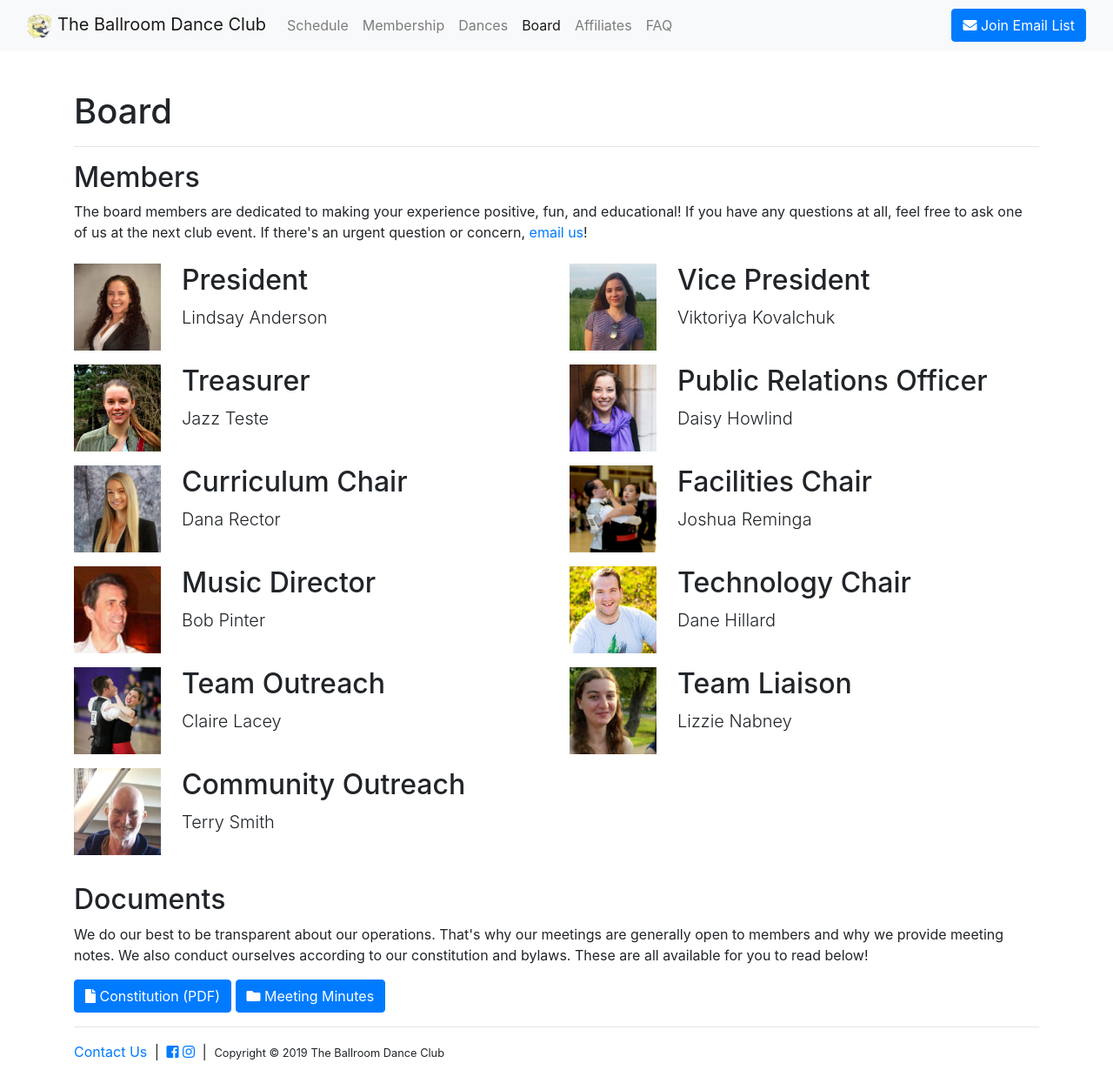
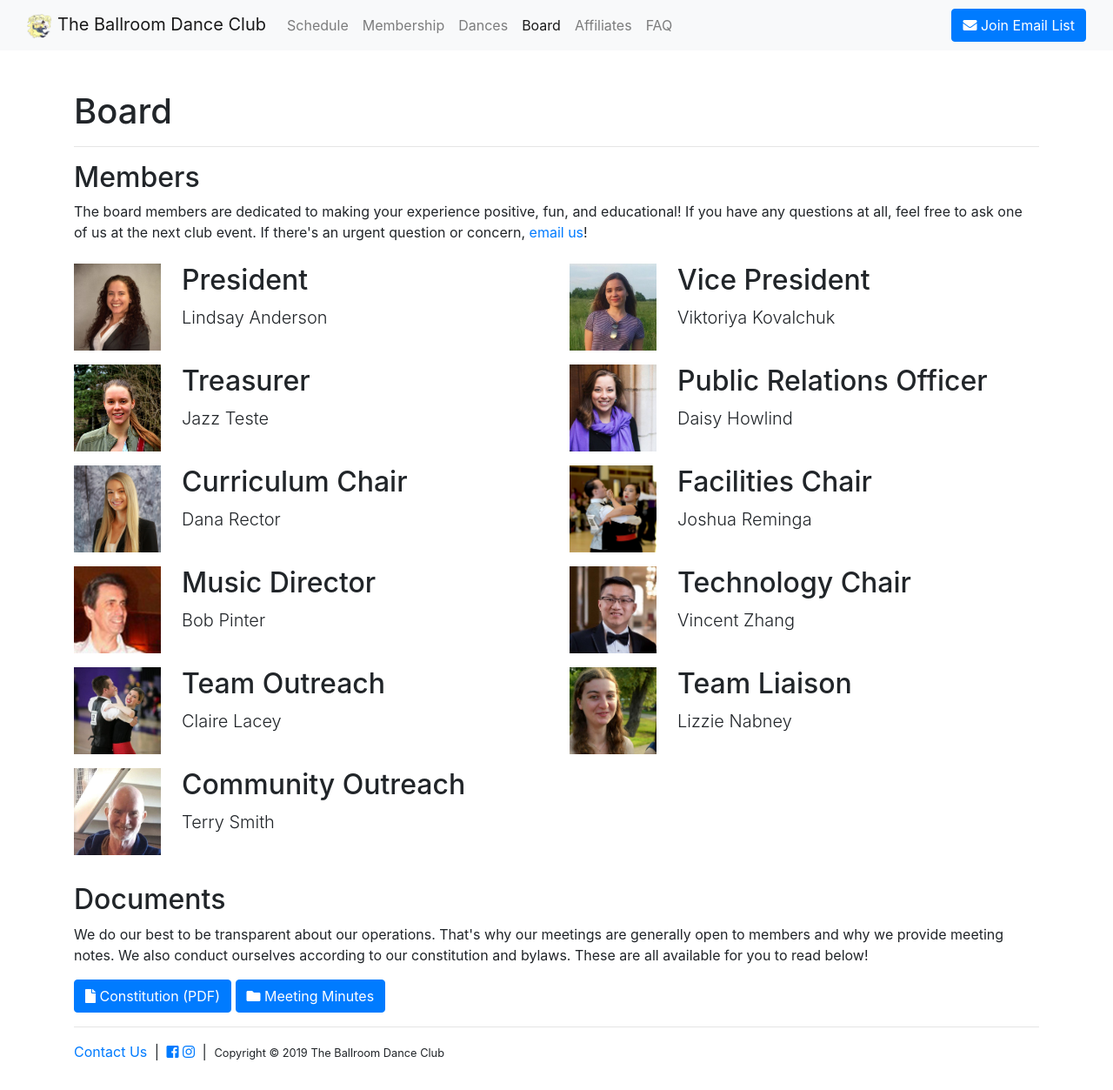
Before and after one commit to ballroom-dance-club/ballroom-dance-club.github.io, a Jekyll site: the page built from board.html, in a window 1280 px wide and 1253 px high. Shown: the whole window at 87% size. Built offline with Jekyll 4.4.1, drawn with Linux system fonts in a browser that asks for light colours; nearby versions of some CDN libraries.

Commit message:
Change tech chair to Vincent

```diff
--- a/_data/board.yml
+++ b/_data/board.yml
@@ -20,8 +20,8 @@
   person: Bob Pinter
   image_filename: Bob-Pinter-Music-Director.jpg
 - position: Technology Chair
-  person: Dane Hillard
-  image_filename: Dane-Hillard-Technology-Chair.jpg
+  person: Vincent Zhang
+  image_filename: Vincent-Zhang-Technology-Chair.jpg
 - position: Team Outreach
   person: Claire Lacey
   image_filename: Claire-Lacey-Team-Outreach.jpg
```
Also changed, not shown: images/board/Dane-Hillard-Technology-Chair.jpg (deleted), images/board/Vincent-Zhang-Technology-Chair.jpg (added).
